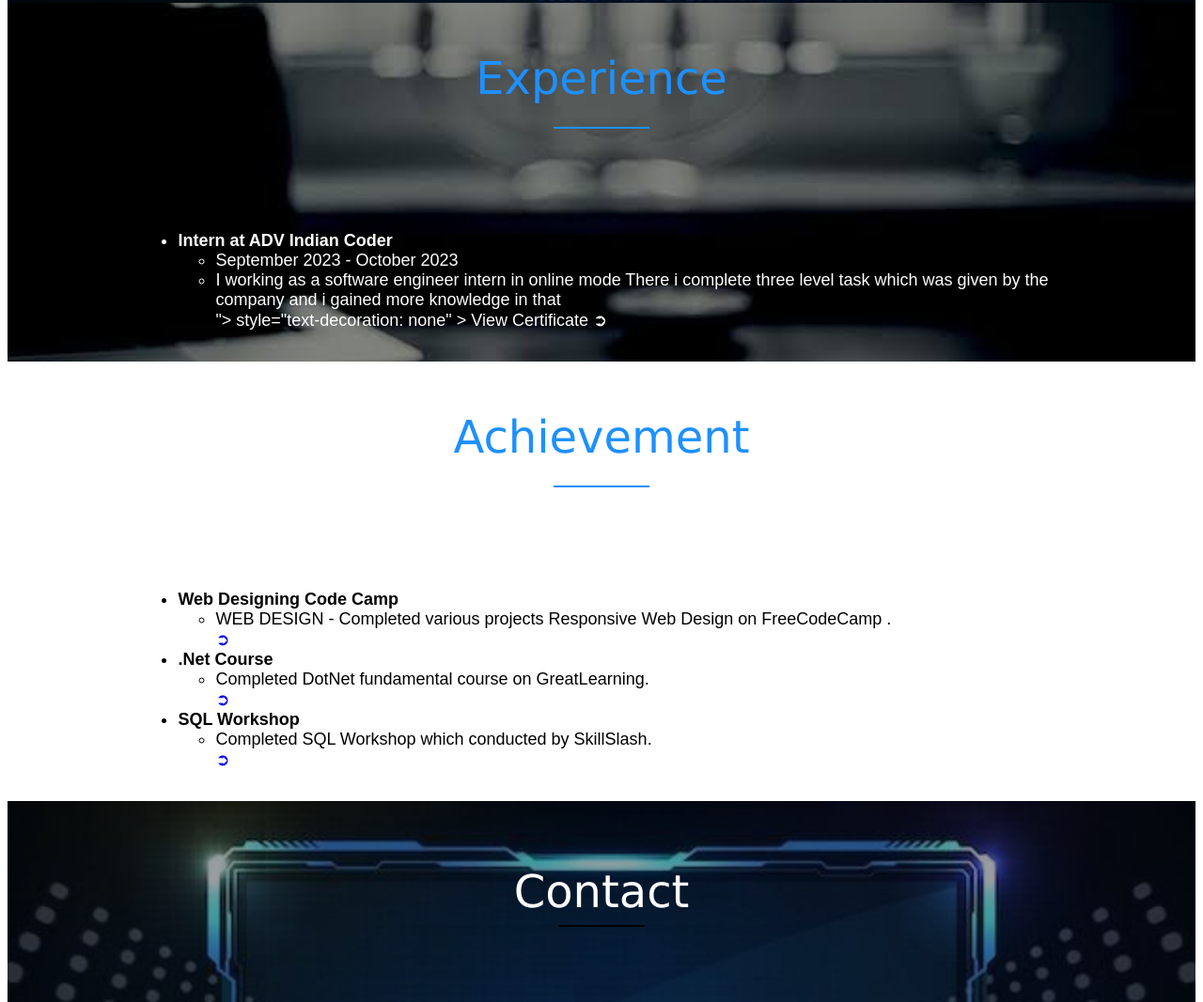
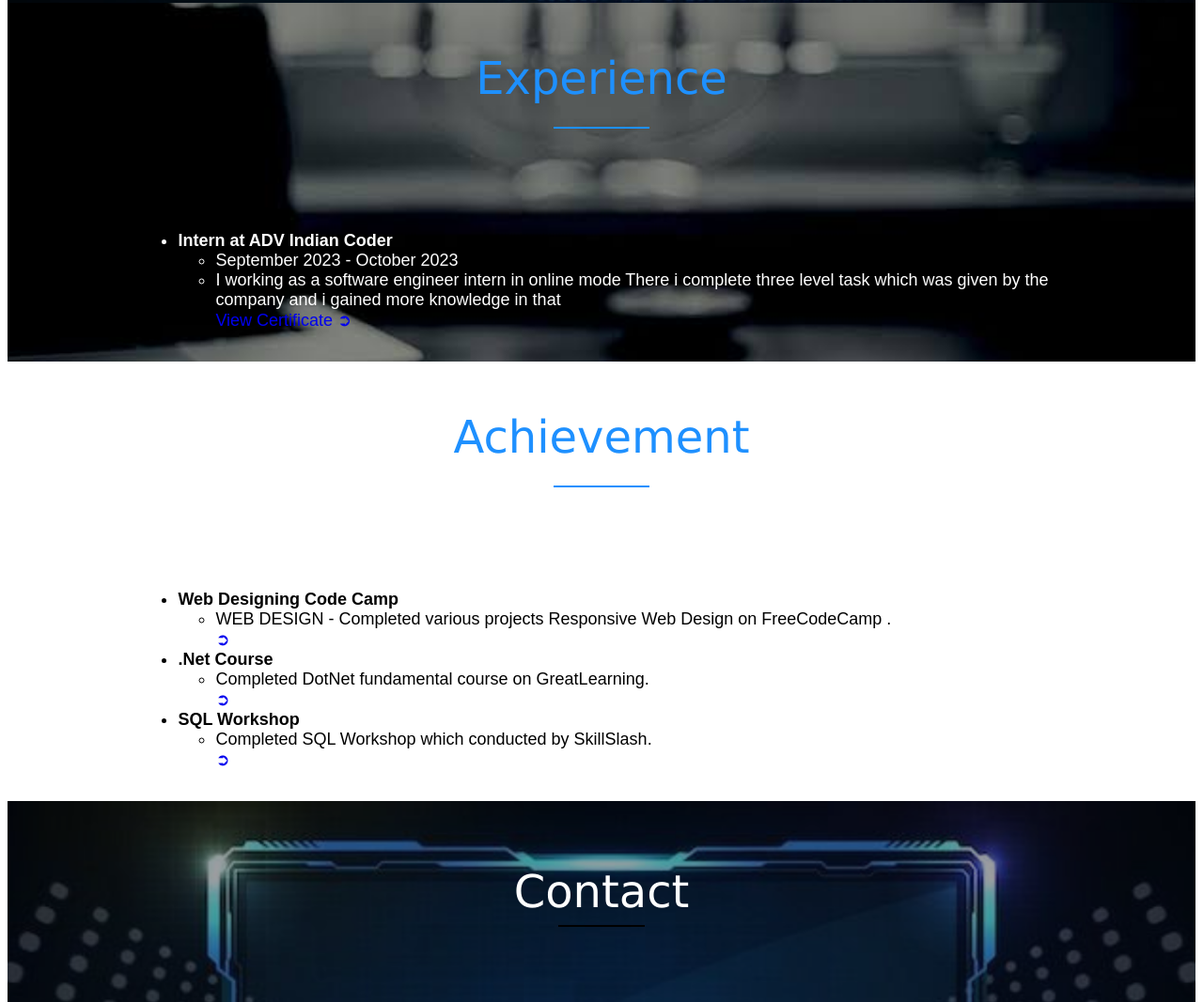
Before and after one commit to Karthikraja-SK/Karthikraja.S-Portfolio, a plain HTML site: page index.html in a window 1280 px wide. Shown: the part 1298-2365 px from the top of the page at 94% size. Drawn offline with Linux system fonts and the light colour scheme.

Commit message:
index.html

```diff
--- a/index.html
+++ b/index.html
@@ -277,7 +277,7 @@
                           the company and i gained more knowledge in that
                         </li>
                         <a
-                        href="<a href = https://drive.google.com/file/d/11faAJvMDRMPY1Uw8Kfz5Qbc0QjymVlx8/view?usp=drivesdk"></a> ">
+                        href="https://drive.google.com/file/d/11faAJvMDRMPY1Uw8Kfz5Qbc0QjymVlx8/view?usp=drivesdk"
                         style="text-decoration: none"
                       >
                         View Certificate ➲
```
